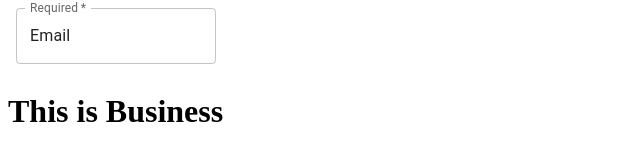
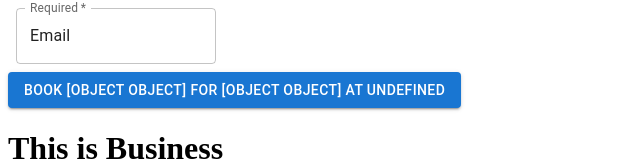
Before and after one commit to EasyRez/EasyRez, a React app: page / in a window 1280 px wide. Shown: the part 362-524 px from the top of the page, without its empty margins (0-640 px from the left). Built offline with nearby package versions, Linux system fonts and the light colour scheme; no server answers.

Commit message:
most recent, with confirm button styled

```diff
--- a/client/consumer/AvailableTimes.jsx
+++ b/client/consumer/AvailableTimes.jsx
@@ -18,7 +18,7 @@ const AvailableTimes = ({selectedServiceId, setSelectedServiceId, availableTimes
 
 
     useEffect(() => {
-        //fetchData();
+        //fetchData(); //uncomment to fetch times
     }, [selectedServiceId])
 
 
--- a/client/consumer/ConsumerConfirmation.jsx
+++ b/client/consumer/ConsumerConfirmation.jsx
@@ -37,7 +37,10 @@ export default function FormPropsTextFields(selectedServiceId, userId, selectedT
           defaultValue="Phone Number"
         />
         */}
-    {/*<Button variant="contained">{`Book ${selectedServiceId} for ${userId} at ${selectedTimeId}`}</Button>*/}
+        <div className="confirm-button">
+          <Button variant="contained">{`Book ${selectedServiceId} for ${userId} at ${selectedTimeId}`}
+          </Button>
+        </div>
 
       </div>
     </Box>
--- a/client/styles.scss
+++ b/client/styles.scss
@@ -4,7 +4,8 @@
 }
 
 .name-field,
-.email-field {
+.email-field,
+.confirm-button {
   margin-top: auto;
   display: flex;
   justify-content: center;
@@ -13,3 +14,7 @@
 .name-field {
   margin-bottom: 5vh;
 }
+
+.confirm-button {
+    margin-bottom: 2vh;
+}
```
